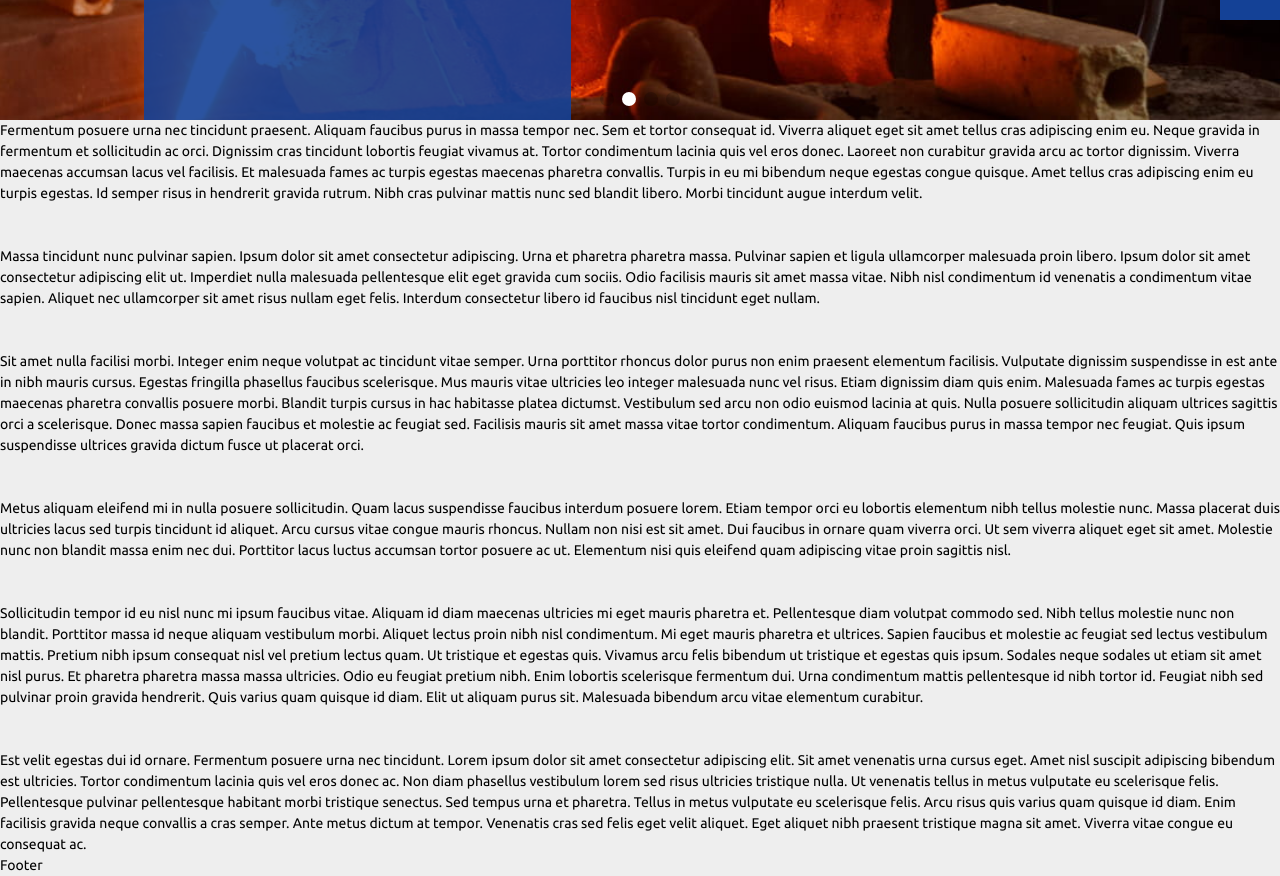
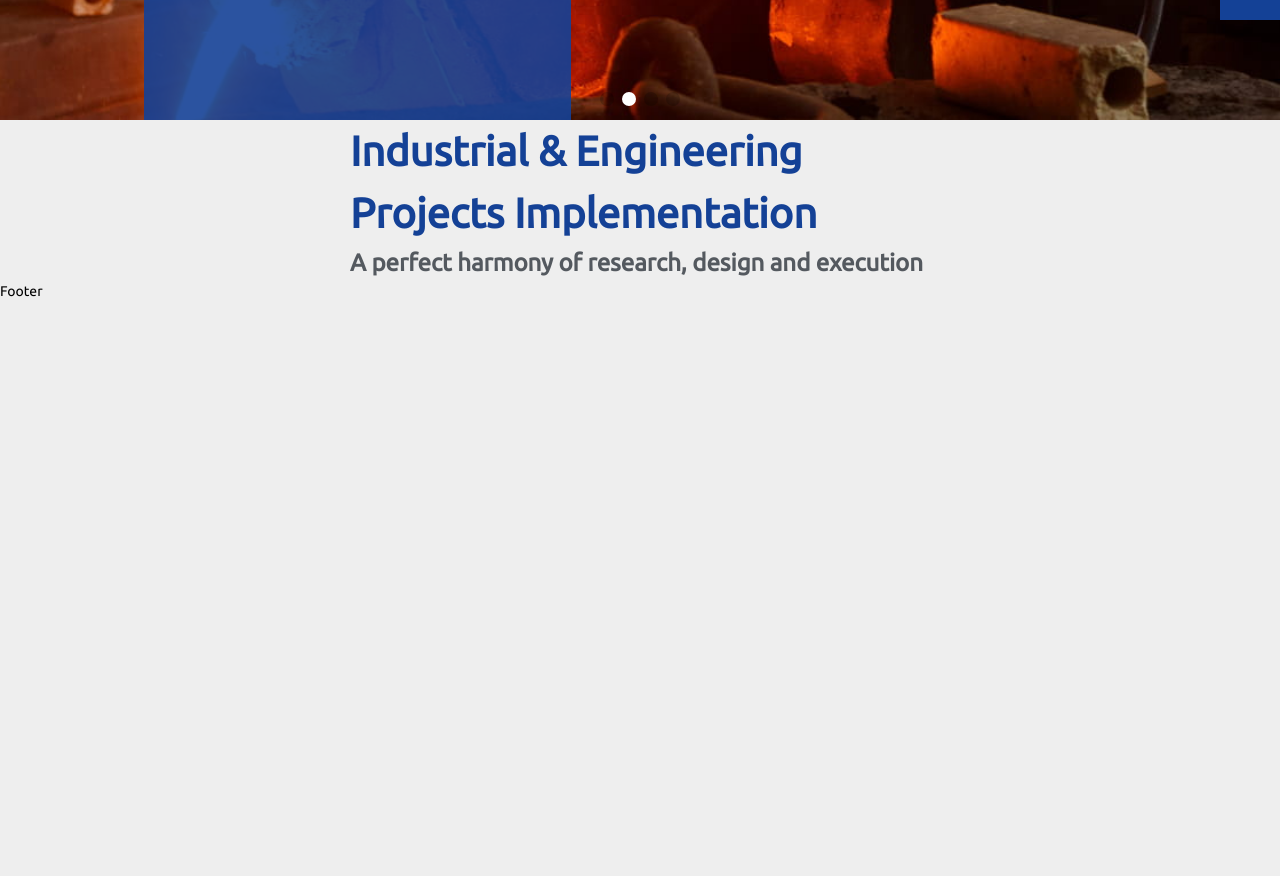
Before and after one commit to mohammadali-amd/aramico, a Next.js app: page / in a window 1280 px wide. Shown: the part 680-1556 px from the top of the page. After the commit the page ends 982 px from the top, so only its background shows below. Built offline with nearby package versions, Linux system fonts and the light colour scheme.

Commit message:
Update Css

```diff
--- a/sections/HomePage.jsx
+++ b/sections/HomePage.jsx
@@ -57,18 +57,11 @@ const HomePage = () => {
           ))}
       </SliderLayout>
 
-      <section className='px-8 xl:px-60 mt-10'>
-        Fermentum posuere urna nec tincidunt praesent. Aliquam faucibus purus in massa tempor nec. Sem et tortor consequat id. Viverra aliquet eget sit amet tellus cras adipiscing enim eu. Neque gravida in fermentum et sollicitudin ac orci. Dignissim cras tincidunt lobortis feugiat vivamus at. Tortor condimentum lacinia quis vel eros donec. Laoreet non curabitur gravida arcu ac tortor dignissim. Viverra maecenas accumsan lacus vel facilisis. Et malesuada fames ac turpis egestas maecenas pharetra convallis. Turpis in eu mi bibendum neque egestas congue quisque. Amet tellus cras adipiscing enim eu turpis egestas. Id semper risus in hendrerit gravida rutrum. Nibh cras pulvinar mattis nunc sed blandit libero. Morbi tincidunt augue interdum velit.
-        <br />      <br />      <br />
-        Massa tincidunt nunc pulvinar sapien. Ipsum dolor sit amet consectetur adipiscing. Urna et pharetra pharetra massa. Pulvinar sapien et ligula ullamcorper malesuada proin libero. Ipsum dolor sit amet consectetur adipiscing elit ut. Imperdiet nulla malesuada pellentesque elit eget gravida cum sociis. Odio facilisis mauris sit amet massa vitae. Nibh nisl condimentum id venenatis a condimentum vitae sapien. Aliquet nec ullamcorper sit amet risus nullam eget felis. Interdum consectetur libero id faucibus nisl tincidunt eget nullam.
-        <br />      <br />      <br />
-        Sit amet nulla facilisi morbi. Integer enim neque volutpat ac tincidunt vitae semper. Urna porttitor rhoncus dolor purus non enim praesent elementum facilisis. Vulputate dignissim suspendisse in est ante in nibh mauris cursus. Egestas fringilla phasellus faucibus scelerisque. Mus mauris vitae ultricies leo integer malesuada nunc vel risus. Etiam dignissim diam quis enim. Malesuada fames ac turpis egestas maecenas pharetra convallis posuere morbi. Blandit turpis cursus in hac habitasse platea dictumst. Vestibulum sed arcu non odio euismod lacinia at quis. Nulla posuere sollicitudin aliquam ultrices sagittis orci a scelerisque. Donec massa sapien faucibus et molestie ac feugiat sed. Facilisis mauris sit amet massa vitae tortor condimentum. Aliquam faucibus purus in massa tempor nec feugiat. Quis ipsum suspendisse ultrices gravida dictum fusce ut placerat orci.
-        <br />      <br />      <br />
-        Metus aliquam eleifend mi in nulla posuere sollicitudin. Quam lacus suspendisse faucibus interdum posuere lorem. Etiam tempor orci eu lobortis elementum nibh tellus molestie nunc. Massa placerat duis ultricies lacus sed turpis tincidunt id aliquet. Arcu cursus vitae congue mauris rhoncus. Nullam non nisi est sit amet. Dui faucibus in ornare quam viverra orci. Ut sem viverra aliquet eget sit amet. Molestie nunc non blandit massa enim nec dui. Porttitor lacus luctus accumsan tortor posuere ac ut. Elementum nisi quis eleifend quam adipiscing vitae proin sagittis nisl.
-        <br />      <br />      <br />
-        Sollicitudin tempor id eu nisl nunc mi ipsum faucibus vitae. Aliquam id diam maecenas ultricies mi eget mauris pharetra et. Pellentesque diam volutpat commodo sed. Nibh tellus molestie nunc non blandit. Porttitor massa id neque aliquam vestibulum morbi. Aliquet lectus proin nibh nisl condimentum. Mi eget mauris pharetra et ultrices. Sapien faucibus et molestie ac feugiat sed lectus vestibulum mattis. Pretium nibh ipsum consequat nisl vel pretium lectus quam. Ut tristique et egestas quis. Vivamus arcu felis bibendum ut tristique et egestas quis ipsum. Sodales neque sodales ut etiam sit amet nisl purus. Et pharetra pharetra massa massa ultricies. Odio eu feugiat pretium nibh. Enim lobortis scelerisque fermentum dui. Urna condimentum mattis pellentesque id nibh tortor id. Feugiat nibh sed pulvinar proin gravida hendrerit. Quis varius quam quisque id diam. Elit ut aliquam purus sit. Malesuada bibendum arcu vitae elementum curabitur.
-        <br />      <br />      <br />
-        Est velit egestas dui id ornare. Fermentum posuere urna nec tincidunt. Lorem ipsum dolor sit amet consectetur adipiscing elit. Sit amet venenatis urna cursus eget. Amet nisl suscipit adipiscing bibendum est ultricies. Tortor condimentum lacinia quis vel eros donec ac. Non diam phasellus vestibulum lorem sed risus ultricies tristique nulla. Ut venenatis tellus in metus vulputate eu scelerisque felis. Pellentesque pulvinar pellentesque habitant morbi tristique senectus. Sed tempus urna et pharetra. Tellus in metus vulputate eu scelerisque felis. Arcu risus quis varius quam quisque id diam. Enim facilisis gravida neque convallis a cras semper. Ante metus dictum at tempor. Venenatis cras sed felis eget velit aliquet. Eget aliquet nibh praesent tristique magna sit amet. Viverra vitae congue eu consequat ac.
+      <section className='page-layout'>
+        <div className="mx-[3rem]">
+          <h1>Industrial & Engineering Projects Implementation</h1>
+          <h2>A perfect harmony of research, design and execution</h2>
+        </div>
       </section>
     </div>
   )
--- a/styles/globals.css
+++ b/styles/globals.css
@@ -1,6 +1,13 @@
 @tailwind base;
 @tailwind components;
 @tailwind utilities;
+
+:root {
+  --primary: #144196;
+  --secondary: #54595F;
+  --text: #7A7A7A;
+  --accent: #06283D;
+}
 
 @font-face {
   font-family: Ubuntu;
@@ -20,6 +27,17 @@
   font-family: 'Ubuntu';
 }
 
+h1 {
+  font-size: 2.6rem;
+  font-weight: 600;
+  color: var(--primary)
+}
+
+h2 {
+  font-size: 1.5rem;
+  font-weight: 600;
+  color: var(--secondary)
+}
 
 html,
 body {
@@ -77,3 +95,7 @@ body {
 .swiper-pagination-clickable .swiper-pagination-bullet {
   padding: 7px;
 }
+
+.page-layout {
+  margin-inline: 350px;
+}
```
